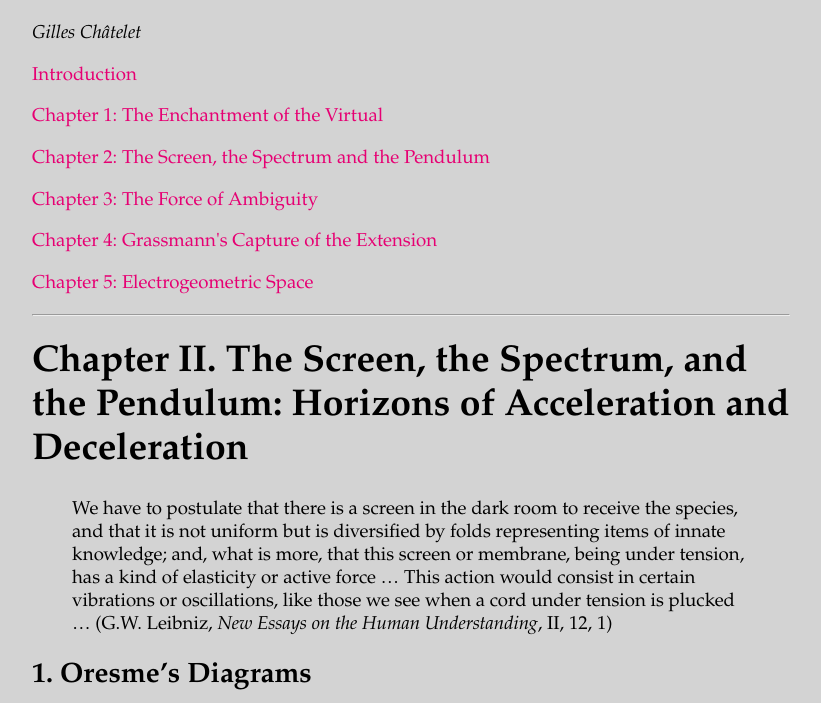
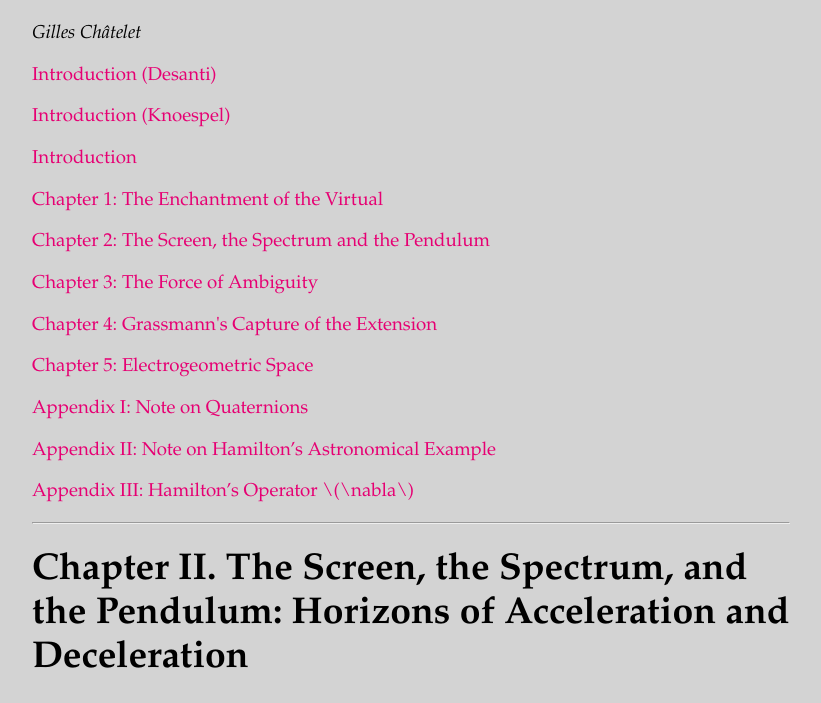
Before and after one commit to ourlighthouse/figuring-space, a plain HTML site: page docs/Ch2.html in a window 1280 px wide. Shown: the part 77-780 px from the top of the page, without its empty margins (126-947 px from the left). Drawn offline with Linux system fonts and the light colour scheme.

Commit message:
Update Ch2.html

```diff
--- a/docs/Ch2.html
+++ b/docs/Ch2.html
@@ -2,6 +2,7 @@
 <html>
 <head>
     <meta name="viewport" content="width=device-width, initial-scale=1.0">
+    <!-- Hi :3 -->
     <style>
         body {
             font-family:'Palatino', 'Palatino Linotype', serif;
@@ -34,7 +35,6 @@
             text-decoration: underline;
         }
 
-
         @media only screen and (max-width: 420px){
             div{
                 width: auto !important;
@@ -55,12 +55,17 @@
 <div>
 <h1>Figuring Space</h1>
 <p><em>Gilles Châtelet</em></p>
+<p><a href="./introd.html">Introduction (Desanti)</a></p>
+<p><a hreft="./introk.html">Introduction (Knoespel)</a></p>
 <p><a href="./index.html">Introduction</a></p>
 <p><a href="./Ch1.html">Chapter 1: The Enchantment of the Virtual</a></p>
 <p><a href="./Ch2.html">Chapter 2: The Screen, the Spectrum and the Pendulum</a></p>
 <p><a href="./Ch3.html">Chapter 3: The Force of Ambiguity</a></p>
 <p><a href="./Ch4.html">Chapter 4: Grassmann's Capture of the Extension</a></p>
 <p><a href="./Ch5.html">Chapter 5: Electrogeometric Space</a></p>
+<p><a href="./app1">Appendix I: Note on Quaternions</a></p>
+<p><a href="./app2">Appendix II: Note on Hamilton’s Astronomical Example</a></p>
+<p><a href="./app3">Appendix III: Hamilton’s Operator <span class="math inline">\(\nabla\)</span></a></p>
 <hr/>
 <h1 id="chapter-ii-the-screen-the-spectrum-and-the-pendulum">Chapter II. The Screen, the Spectrum, and the Pendulum: Horizons of Acceleration and Deceleration</h1>
 <blockquote>
```
